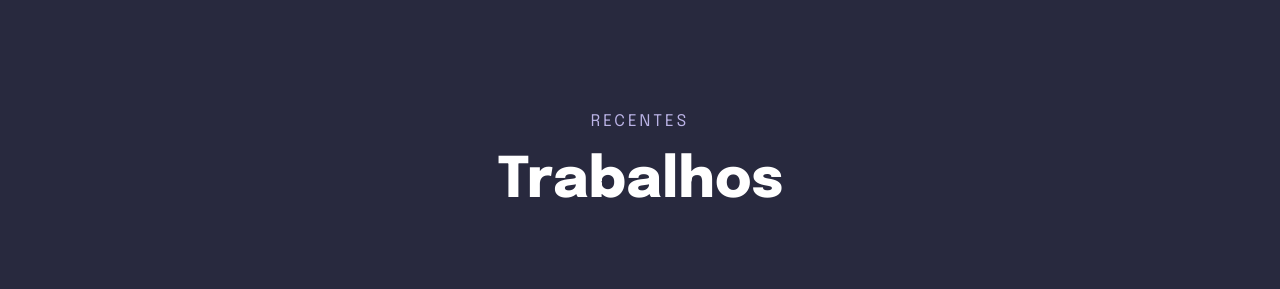
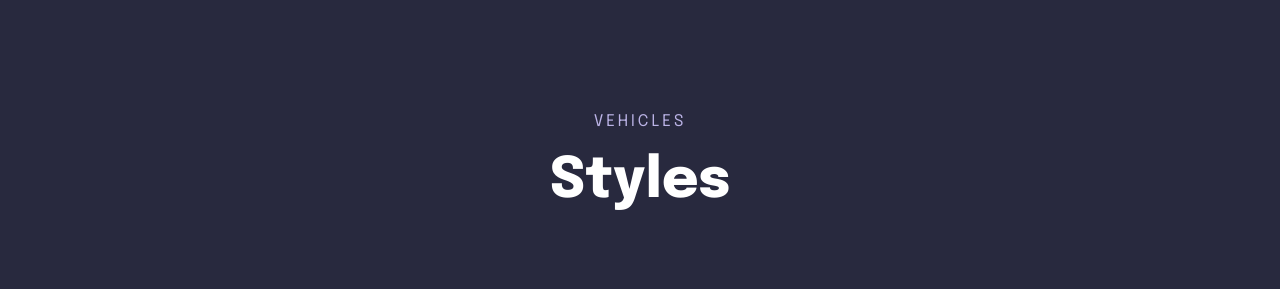
Before and after one commit to VitorNasc4/Vehicles_Styles, a plain HTML site: page index.html in a window 1280 px wide. Shown: the top 289 px of the page. Drawn offline with Linux system fonts and the light colour scheme.

Commit message:
Project finished, README updated

```diff
--- a/index.html
+++ b/index.html
@@ -16,8 +16,8 @@
 <body>
     <div class="pag">
         <header>
-            <p>RECENTES</p>
-            <h1>Trabalhos</h1>
+            <p>VEHICLES</p>
+            <h1>Styles</h1>
         </header>
 
         <main>
```
Also changed, not shown: 1 other file.
